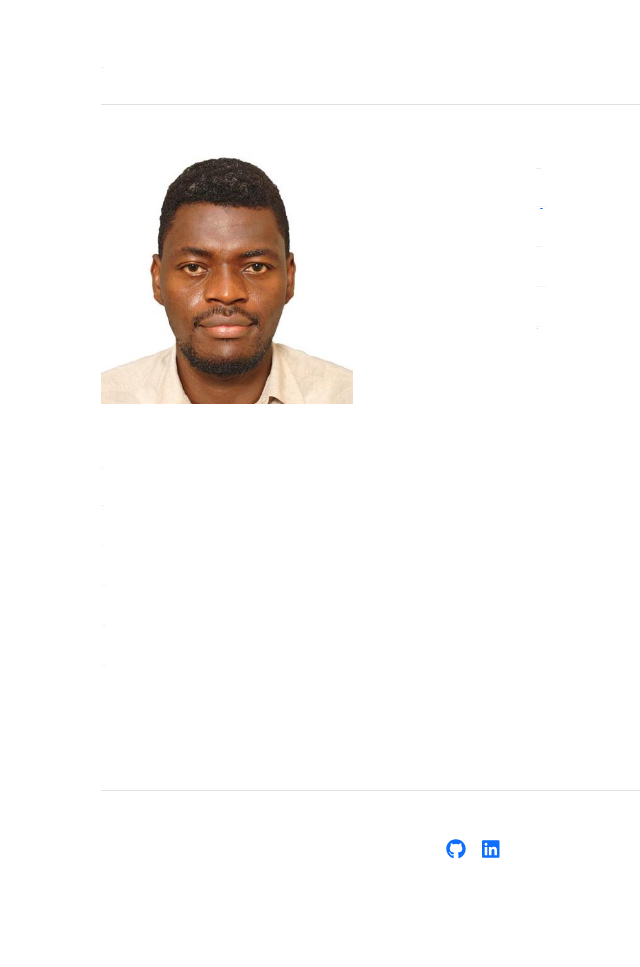
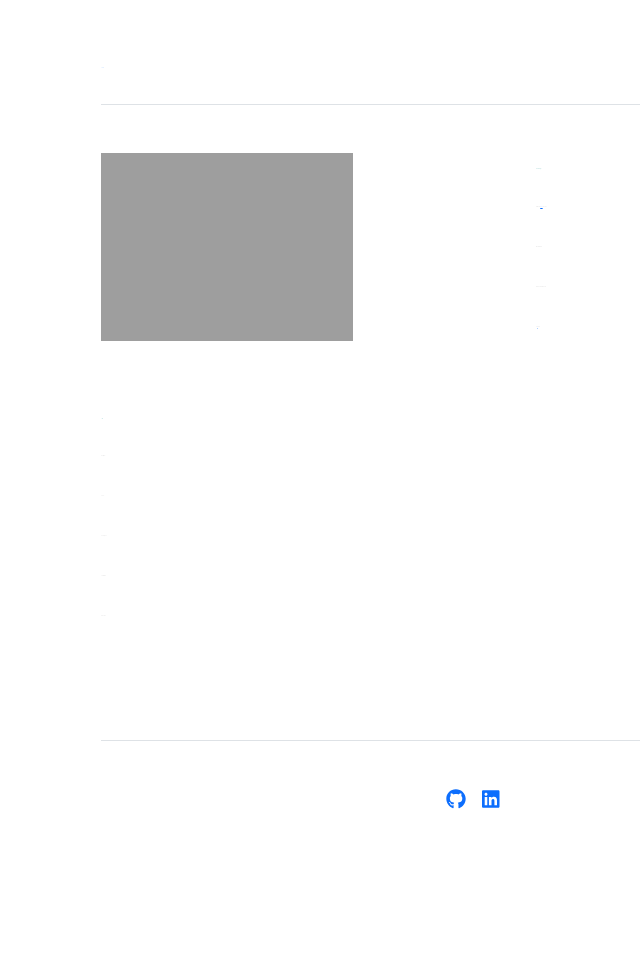
Before and after one commit to lucienchaffa/lucienchaffa.github.io, a Jekyll site: the page built from index.md, in a window 1280 px wide. Shown: the whole page, without its empty margins (128-768 px from the left). Built offline with Jekyll 4.4.1, drawn with Linux system fonts in a browser that asks for light colours; after the commit the page ends 918 px from its top, so only the background shows below that.

Commit message:
Update home.html

```diff
--- a/_layouts/home.html
+++ b/_layouts/home.html
@@ -18,7 +18,7 @@ layout: default
   <meta charset="utf-8">
 <div class="row g-5 mb-5">
   <div class="col-md-6">
-    <img src="{{ site.github.url }}/assets/img/Photo_Chaffa.jpeg" alt="Home" width="65%">
+    <img src="{{ site.github.url }}/assets/img/Photo_Lucien.jpeg" alt="Home" width="65%">
   </div>
   <div class="col-md-6">
     <h3 style="color:Teal"> Welcome to my home page!</h3>
```
